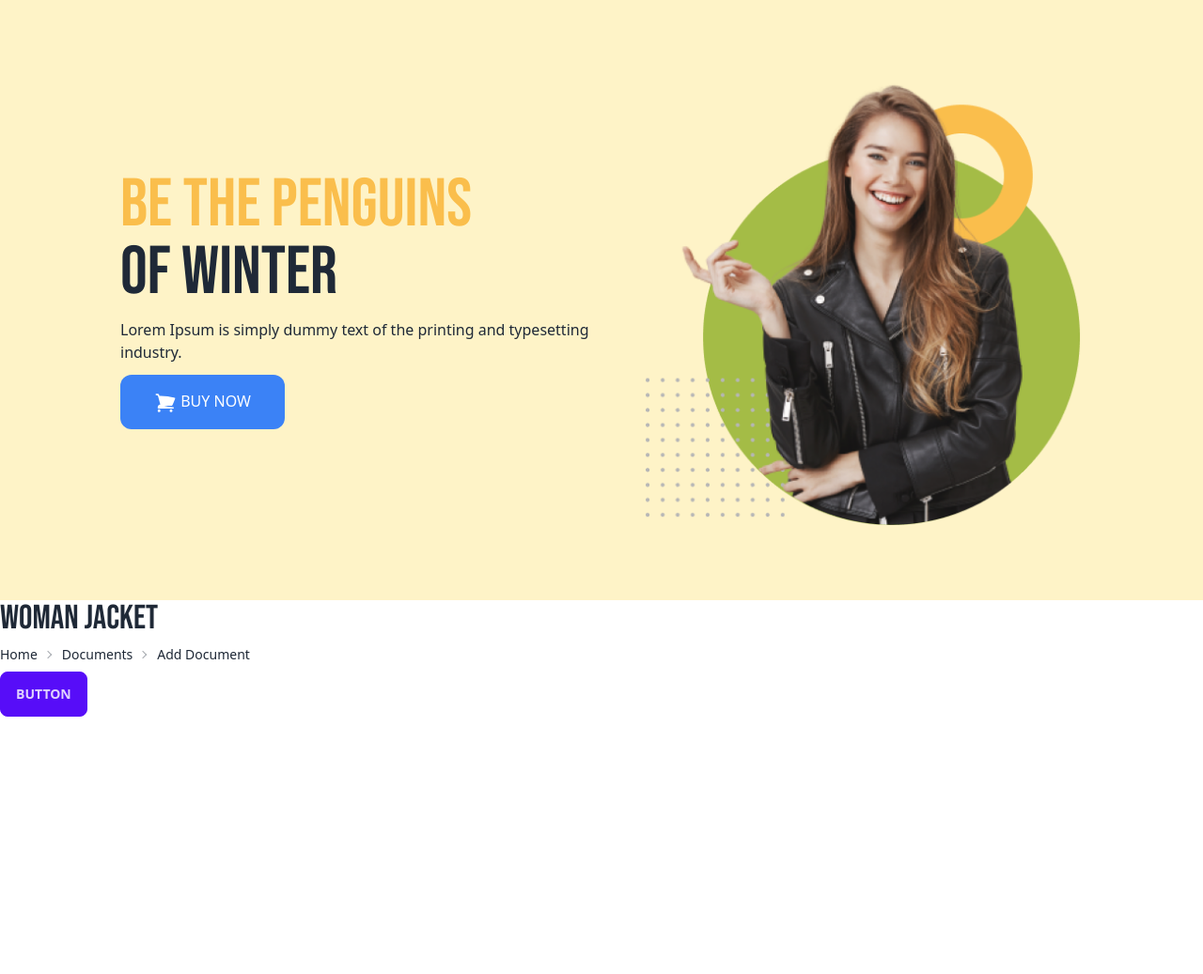
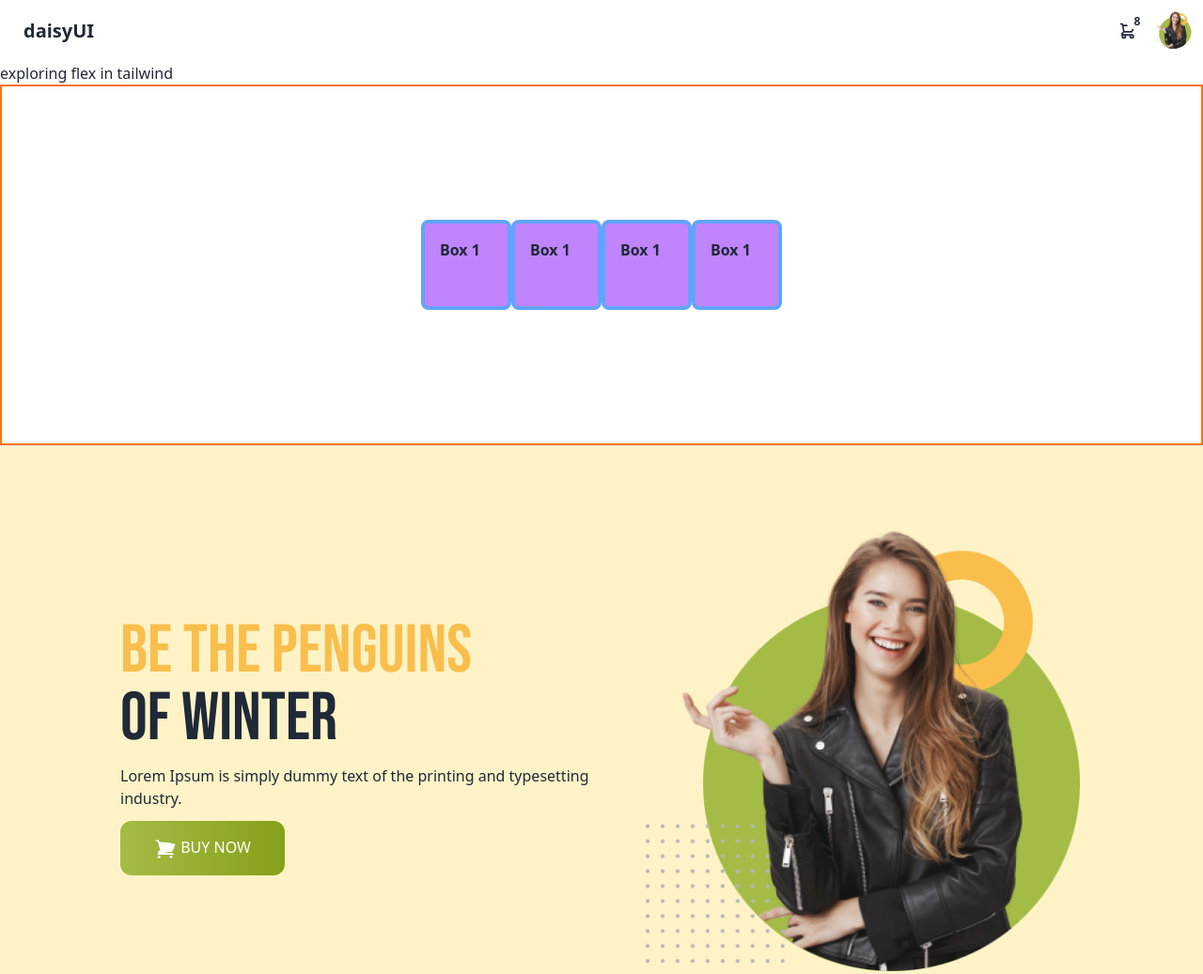
Before and after one commit to SHUVO29/Tailwind-Project, a plain HTML site: page index.html in a window 1280 px wide. Shown: the top 1037 px of the page at 94% size. Before the commit the page ends 800 px from the top, so only its background shows below. Drawn offline with nearby package versions, Linux system fonts and the light colour scheme.

Commit message:
practice

```diff
--- a/index.html
+++ b/index.html
@@ -23,6 +23,69 @@
 
     <link rel="stylesheet" href="style.css">
 <body>
+
+<header>
+  <!-- navbar -->
+
+  <div class="navbar">
+    <div class="flex-1">
+      <a class="btn btn-ghost normal-case text-xl">daisyUI</a>
+    </div>
+    <div class="flex-none">
+      <div class="dropdown dropdown-end">
+        <label tabindex="0" class="btn btn-ghost btn-circle">
+          <div class="indicator">
+            <svg xmlns="http://www.w3.org/2000/svg" class="h-5 w-5" fill="none" viewBox="0 0 24 24" stroke="currentColor"><path stroke-linecap="round" stroke-linejoin="round" stroke-width="2" d="M3 3h2l.4 2M7 13h10l4-8H5.4M7 13L5.4 5M7 13l-2.293 2.293c-.63.63-.184 1.707.707 1.707H17m0 0a2 2 0 100 4 2 2 0 000-4zm-8 2a2 2 0 11-4 0 2 2 0 014 0z" /></svg>
+            <span class="badge badge-sm indicator-item">8</span>
+          </div>
+        </label>
+        <div tabindex="0" class="mt-3 z-[1] card card-compact dropdown-content w-52 bg-base-100 shadow">
+          <div class="card-body">
+            <span class="font-bold text-lg">8 Items</span>
+            <span class="text-info">Subtotal: $999</span>
+            <div class="card-actions">
+              <button class="btn btn-primary btn-block">View cart</button>
+            </div>
+          </div>
+        </div>
+      </div>
+      <div class="dropdown dropdown-end">
+        <label tabindex="0" class="btn btn-ghost btn-circle avatar">
+          <div class="w-10 rounded-full">
+            <img src="/images/model.png" />
+          </div>
+        </label>
+        <ul tabindex="0" class="menu menu-sm dropdown-content mt-3 z-[1] p-2 shadow bg-base-100 rounded-box w-52">
+          <li>
+            <a class="justify-between">
+              Profile
+              <span class="badge">New</span>
+            </a>
+          </li>
+          <li><a>Settings</a></li>
+          <li><a>Logout</a></li>
+        </ul>
+      </div>
+    </div>
+  </div>
+  <!-- navbar end -->
+</header>
+
+
+
+  <section>
+    <h3 class="text-text3xl">exploring flex in tailwind</h3>
+    <div class="flex justify-center items-center h-96 ite border-2 border-orange-500">
+      <div class="bg-purple-400 h-24  w-24 border-blue-400 rounded-lg p-4 font-bold border-4">Box 1</div>
+      <div class="bg-purple-400 h-24 w-24 border-blue-400 rounded-lg p-4 font-bold border-4">Box 1</div>
+      <div class="bg-purple-400 h-24 w-24 border-blue-400 rounded-lg p-4 font-bold border-4">Box 1</div>
+      <div class="bg-purple-400 h-24 w-24 border-blue-400 rounded-lg p-4 font-bold border-4">Box 1</div>
+    </div>
+  </section>
+
+
+
+  <hr>
       <header class="bg-amber-100 py-20 px-4 md:px-32">
         <!-- nav section -->
         <nav>
@@ -39,7 +102,7 @@
                      <p>Lorem Ipsum is simply dummy text of the printing
                       and typesetting industry.</p>
 
-                <button class="py-4 px-9 bg-blue-500 rounded-xl uppercase text-white font-medium">
+                <button class="py-4 px-9 bg-gradient-to-r from-[#A4BC46] to-[#85A019] rounded-xl uppercase text-white font-medium">
                   <svg xmlns="http://www.w3.org/2000/svg" fill="white" viewBox="0 0 24 24" stroke-width="1.5" stroke="currentColor" class="w-6 h-6 inline">
                     <path stroke-linecap="round" stroke-linejoin="round" d="M2.25 3h1.386c.51 0 .955.343 1.087.835l.383 1.437M7.5 14.25a3 3 0 00-3 3h15.75m-12.75-3h11.218c1.121-2.3 2.1-4.684 2.924-7.138a60.114 60.114 0 00-16.536-1.84M7.5 14.25L5.106 5.272M6 20.25a.75.75 0 11-1.5 0 .75.75 0 011.5 0zm12.75 0a.75.75 0 11-1.5 0 .75.75 0 011.5 0z" />
                   </svg>
```
